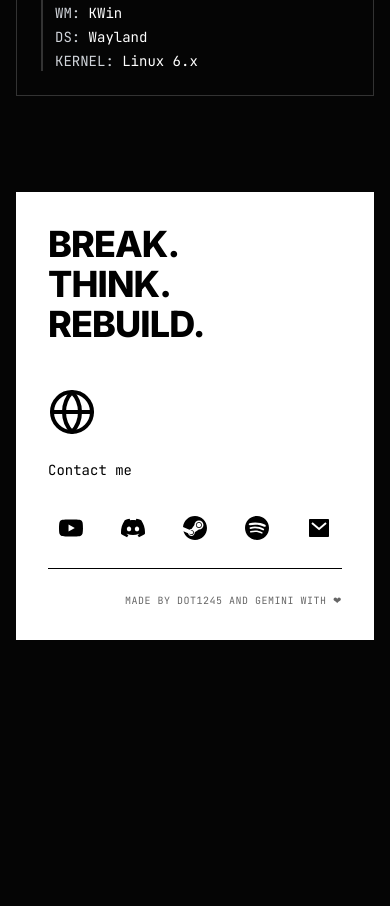
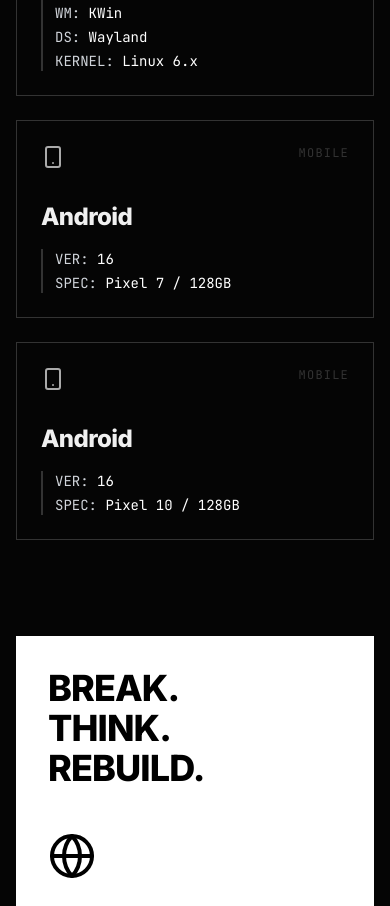
Before and after one commit to dot-1245/dot1245.f5.si-main, a React (Vite) app: page / in a window 390 px wide. Shown: the part 1580-2486 px from the top of the page. Before the commit the page ends 2300 px from the top, so only its background shows below. Built offline with nearby package versions, Linux system fonts and the light colour scheme.

Commit message:
feat: Add mobile system specifications
Introduce support for displaying mobile device specifications, including a new 'mobile' type in SystemSpec and a corresponding Smartphone icon in SystemCard. This change enhances the portfolio's ability to showcase a wider range of devices.

```diff
--- a/App.tsx
+++ b/App.tsx
@@ -41,6 +41,18 @@ const App: React.FC = () => {
       de: "KDE Plasma",
       ds: "Wayland",
       wm: "KWin"
+    },
+    {
+      os: "Android",
+      version: "16",
+      type: "mobile",
+      hardware: "Pixel 7 / 128GB"
+    },
+    {
+      os: "Android",
+      version: "16",
+      type: "mobile",
+      hardware: "Pixel 10 / 128GB"
     }
   ];
 
@@ -164,7 +176,7 @@ const App: React.FC = () => {
             <GridItem colSpan={4} mdColSpan={6} lgColSpan={9}>
               <div className="grid grid-cols-1 md:grid-cols-2 gap-6">
                 {systems.map((sys) => (
-                  <SystemCard key={sys.os} spec={sys} isDark={isDark} />
+                  <SystemCard key={sys.os + sys.hardware} spec={sys} isDark={isDark} />
                 ))}
               </div>
             </GridItem>
--- a/components/SystemCard.tsx
+++ b/components/SystemCard.tsx
@@ -1,6 +1,6 @@
 import React from 'react';
 import { SystemSpec } from '../types';
-import { Terminal, Monitor } from 'lucide-react';
+import { Terminal, Monitor, Smartphone } from 'lucide-react';
 
 interface SystemCardProps {
   spec: SystemSpec;
@@ -9,6 +9,7 @@ interface SystemCardProps {
 
 export const SystemCard: React.FC<SystemCardProps> = ({ spec, isDark }) => {
   const isDebian = spec.os.toLowerCase().includes('debian');
+  const isMobile = spec.type === 'mobile';
 
   const theme = {
     border: isDark ? 'border-swiss-gray' : 'border-swiss-black/20',
@@ -23,7 +24,9 @@ export const SystemCard: React.FC<SystemCardProps> = ({ spec, isDark }) => {
   return (
     <div className={`border ${theme.border} p-6 h-full flex flex-col justify-between ${theme.hover} transition-colors duration-300 group`}>
       <div className="flex justify-between items-start mb-8">
-        {isDebian ? (
+        {isMobile ? (
+          <Smartphone className={`w-6 h-6 ${theme.iconColor} opacity-70 group-hover:opacity-100 transition-opacity`} />
+        ) : isDebian ? (
           <Terminal className={`w-6 h-6 ${theme.iconColor} opacity-70 group-hover:opacity-100 transition-opacity`} />
         ) : (
           <Monitor className={`w-6 h-6 ${theme.iconColor} opacity-70 group-hover:opacity-100 transition-opacity`} />
--- a/types.ts
+++ b/types.ts
@@ -3,7 +3,7 @@ export interface SystemSpec {
   version: string;
   codename?: string;
   kernel?: string;
-  type: 'primary' | 'secondary';
+  type: 'primary' | 'secondary' | 'mobile';
   hardware?: string;
   de?: string;
   wm?: string;
```
